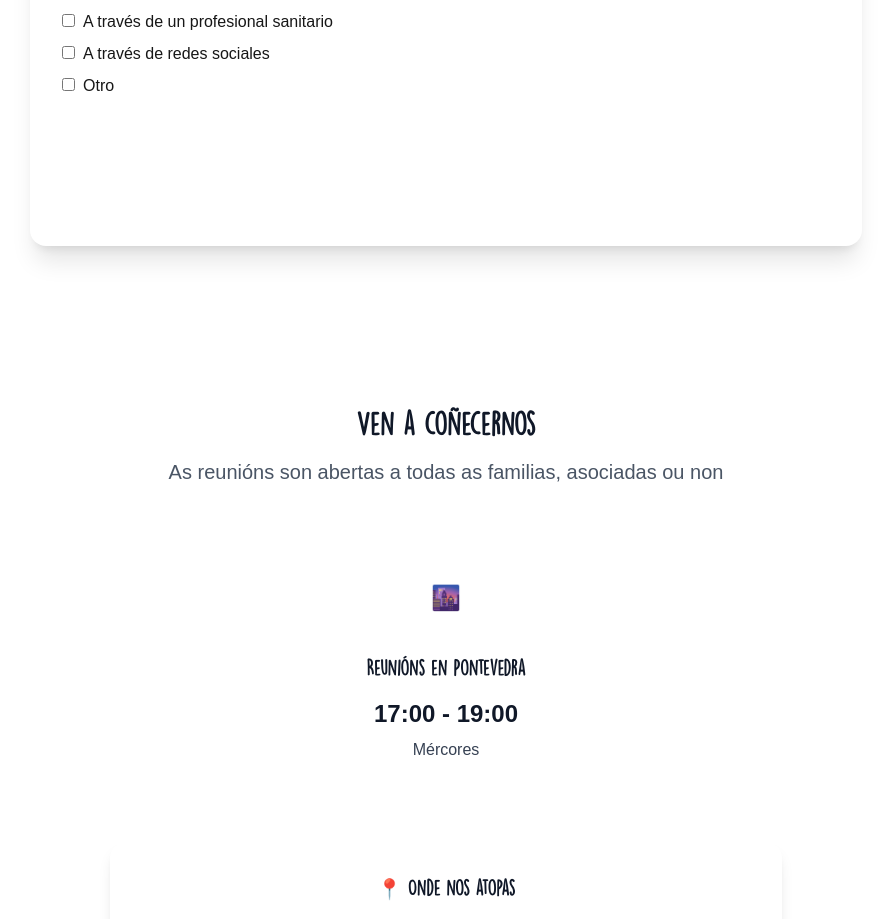
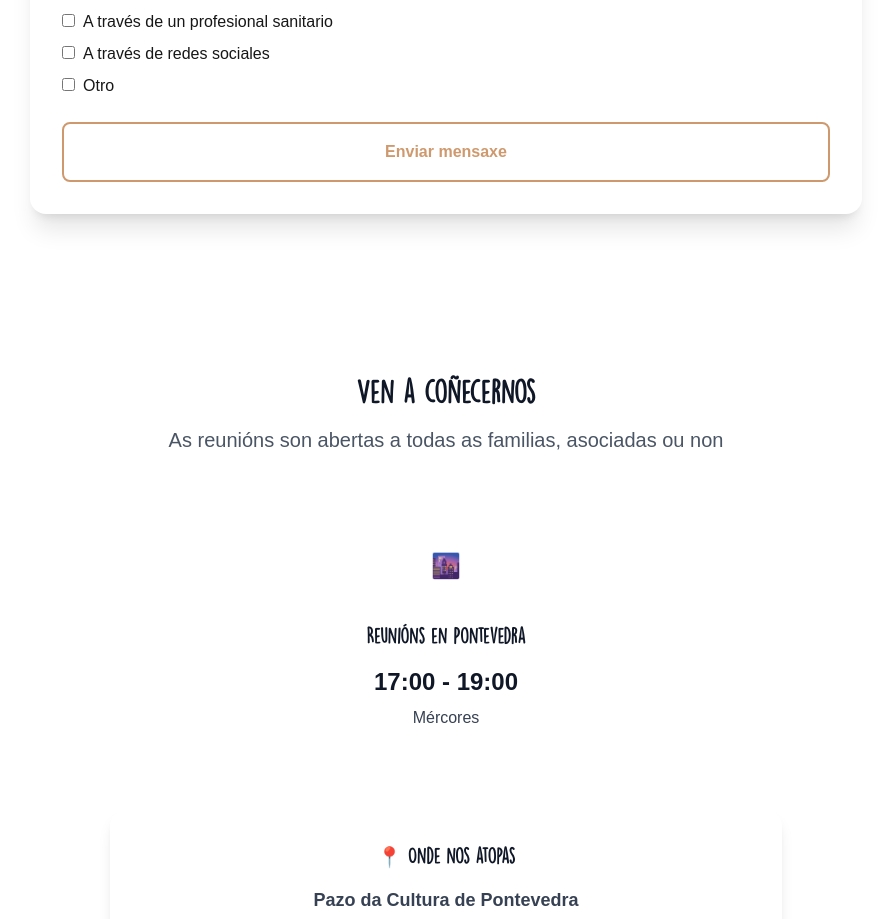
Before and after one commit to Nicolaszabala/asociacionpetis, a Next.js app: page /unete in a window 1280 px wide. Shown: the part 2607-3526 px from the top of the page, without its empty margins (194-1085 px from the left). Built offline with nearby package versions, Linux system fonts and the light colour scheme.

Commit message:
fix form unete

```diff
--- a/package.json
+++ b/package.json
@@ -10,9 +10,9 @@
   },
   "dependencies": {
     "geist": "^1.4.2",
-    "next": "14.2.3",
-    "react": "^18.2.0",
-    "react-dom": "^18.2.0"
+    "next": "^14.2.3",
+    "react": "^18.3.1",
+    "react-dom": "^18.3.1"
   },
   "devDependencies": {
     "@eslint/eslintrc": "^3",
--- a/src/app/contacto/page.tsx
+++ b/src/app/contacto/page.tsx
@@ -222,8 +222,8 @@ export default function Contacto() {
                 <button
                   type="submit"
                   disabled={isSubmitting}
-                  className="w-full bg-white text-[var(--color-accent)] font-semibold py-4 px-8 rounded-lg hover:bg-[var(--color-accent)] hover:text-white transition-colors border-2 border-[var(--color-accent)] btn-pulse disabled:opacity-50 disabled:cursor-not-allowed"
-                >
+                  className="<w-full bg-white text-[var(--color-accent)] font-semibold py-4 px-8 rounded-lg hover:bg-[var(--color-accent)] hover:text-white transition-colors border-2 border-[var(--color-accent)] btn-pulse disabled:opacity-50 disabled:cursor-not-allowed">
+
                   {isSubmitting ? 'Enviando...' : 'Enviar mensaxe'}
                 </button>
 
--- a/src/app/unete/AssociationForm.tsx
+++ b/src/app/unete/AssociationForm.tsx
@@ -11,7 +11,7 @@ export default function AssociationForm() {
     const form = e.currentTarget;
     const data = Object.fromEntries(new FormData(form));
     try {
-      const res = await fetch("/api/unete", {
+      const res = await fetch("https://formspree.io/f/movnrore", {
         method: "POST",
         headers: { "Content-Type": "application/json" },
         body: JSON.stringify(data),
@@ -99,9 +99,15 @@ export default function AssociationForm() {
           </div>
         </div>
       </div>
-      <button type="submit" disabled={loading} className="mt-8 w-full bg-accent text-white font-semibold py-4 px-8 rounded-lg hover:bg-primary-hover transition-colors border-2 border-accent disabled:opacity-60">
-        {loading ? "Enviando..." : "Enviar"}
-      </button>
+
+<button
+  type="submit"
+  disabled={loading}
+  className="w-full bg-white text-[var(--color-accent)] font-semibold py-4 px-8 rounded-lg hover:bg-[var(--color-accent)] hover:text-white transition-colors border-2 border-[var(--color-accent)] btn-pulse disabled:opacity-50 disabled:cursor-not-allowed"
+>
+  {loading ? 'Enviando...' : 'Enviar mensaxe'}
+</button>
+
       {status === "success" && (
         <p className="text-green-600 text-center font-semibold mt-4">¡Tu mensaje fue enviado exitosamente!</p>
       )}
```
Also changed, not shown: 1 other file (tests, documents, lock files or other folders).
